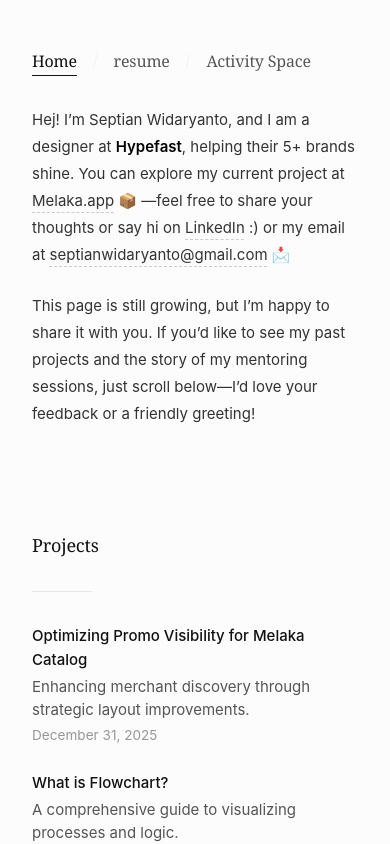
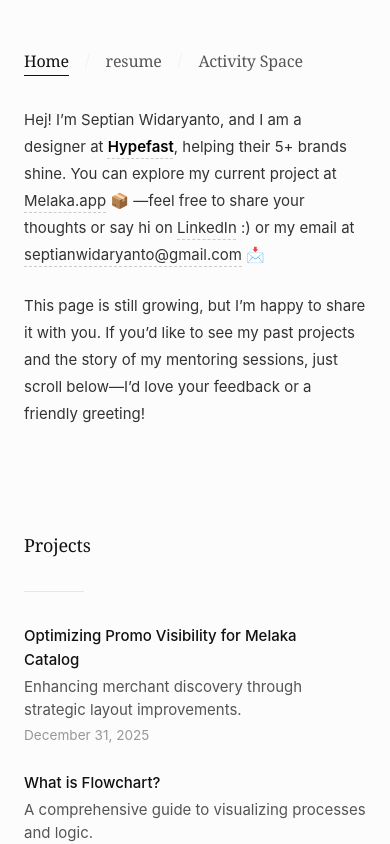
Before and after one commit to swidaryanto/lotust, a React (Vite) app: page / in a window 390 px wide. Shown: the top 844 px of the page. Built offline with nearby package versions, Linux system fonts and the light colour scheme.

Commit message:
Refine intro link underline and hover behavior

```diff
--- a/src/components/Hero.css
+++ b/src/components/Hero.css
@@ -118,6 +118,10 @@
     .activity-space-dropdown::before {
         display: none;
     }
+
+    .intro-content {
+        font-size: 14px;
+    }
 }
 
 .intro-content {
@@ -137,13 +141,21 @@
 }
 
 .intro-content a {
+    transition: opacity 0.2s ease, color 0.2s;
     text-underline-offset: 6px;
 }
 
+.intro-content a:hover {
+    opacity: 0.5;
+}
+
 .hypefast-link {
-    background-image: none;
     transition: color 0.2s;
-    text-decoration: none;
+    text-decoration-line: underline;
+    text-decoration-style: dashed;
+    text-decoration-color: #0c0a0933;
+    text-decoration-thickness: 1px;
+    text-underline-offset: 6px;
 }
 
 .hypefast-link:hover {
--- a/src/index.css
+++ b/src/index.css
@@ -50,6 +50,6 @@
 
 @media (max-width: 768px) {
   .container {
-    padding: 3rem 2rem;
+    padding: 3rem 1.5rem;
   }
 }
```
